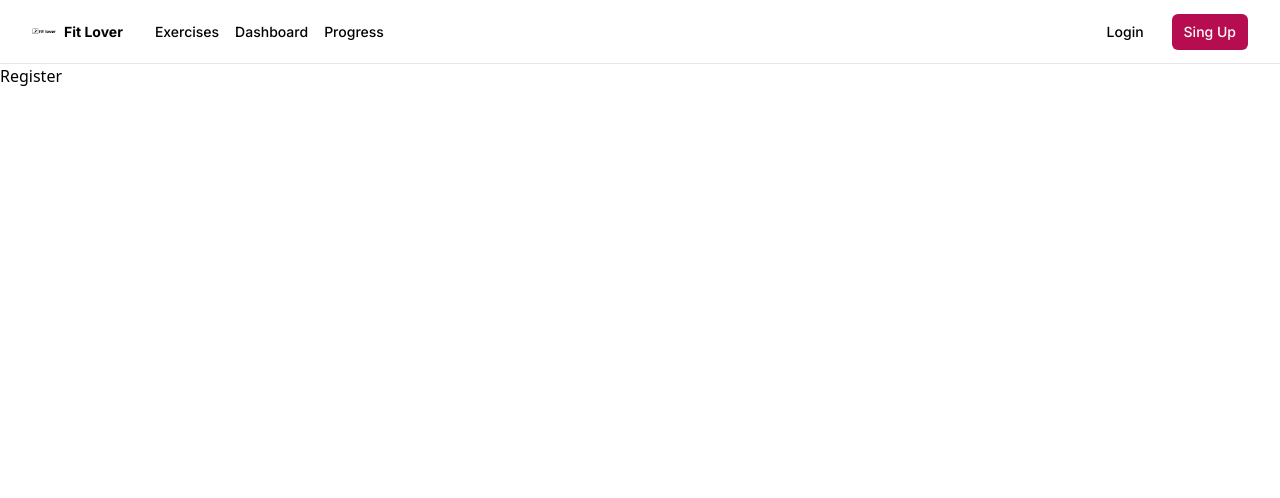
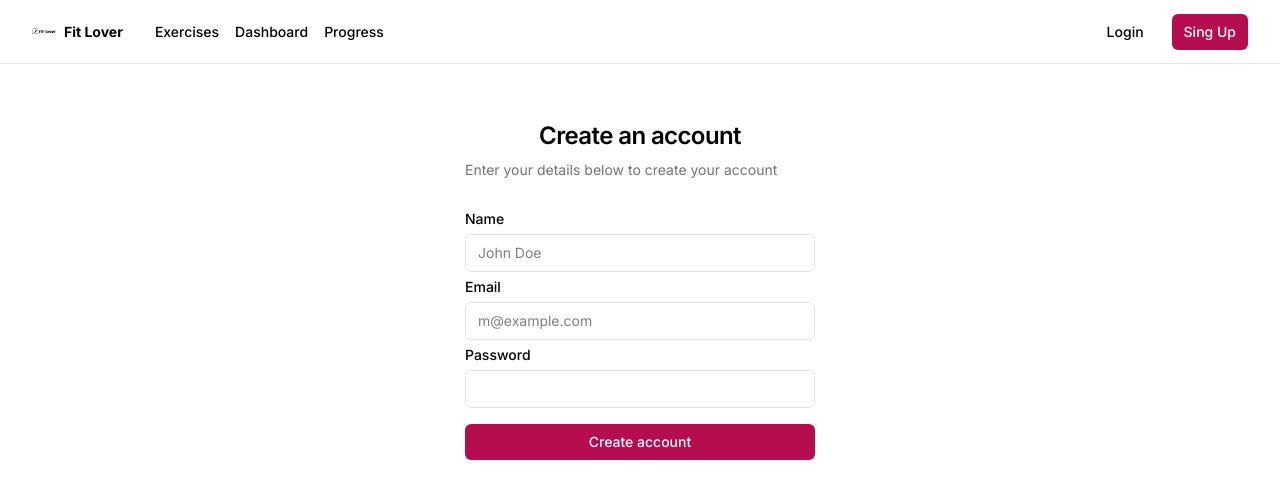
Before and after one commit to No-Country-simulation/equipo-s21-18-m-webapp, a React (Vite) app in the folder frontend/: page /register in a window 1280 px wide. Shown: the top 498 px of the page. Built offline with nearby package versions, Linux system fonts and the light colour scheme.

Commit message:
Se agregan formulario de registro con validaciones

```diff
--- a/frontend/package.json
+++ b/frontend/package.json
@@ -13,6 +13,7 @@
     "@tailwindcss/vite": "^4.0.7",
     "react": "^19.0.0",
     "react-dom": "^19.0.0",
+    "react-hook-form": "^7.54.2",
     "react-router-dom": "^7.2.0",
     "tailwindcss": "^4.0.7"
   },
--- a/frontend/src/pages/Login.jsx
+++ b/frontend/src/pages/Login.jsx
@@ -1,7 +1,16 @@
 export default function Login() {
     return (
         <>
-            <h1>Login</h1>
+            <section>
+                <h1>Welcome back</h1>
+                <p>Enter your credentials to access your account</p>
+                <form>
+                    <span>Email</span>
+                    <input />
+                    <span>Password</span>
+                    <input />
+                </form>
+            </section>
         </>
     )
 }
--- a/frontend/src/pages/Register.jsx
+++ b/frontend/src/pages/Register.jsx
@@ -1,7 +1,133 @@
+import { useForm } from "react-hook-form";
+import { useState } from "react";
+
 export default function Register() {
+
+  const [error,setError]= useState({
+    state:false,
+    msg:''
+  })
+
+  const [loading, setLoading] = useState(false);
+
+  const {
+    register,
+    handleSubmit,
+    formState: { errors },
+  } = useForm();
+
+  const onSubmit = handleSubmit(async (data) => {
+    const body = {
+      name: data.name,
+      email: data.email,
+      password: data.password,
+    };
+
+    try {
+      setLoading(true);
+    } catch (error) {}
+  });
+
   return (
     <>
-      <h1>Register</h1>
+      <div className="w-full font-inter">
+        <form onSubmit={onSubmit} className="w-[350px] flex flex-col mx-auto py-14" noValidate>
+          <h1 className="text-2xl leading-8 font-semibold tracking-tight text-center">Create an account</h1>
+          <p className="text-sm text-[#737373] leading-5 mt-2 mb-6">Enter your details below to create your account</p>
+
+          {/* Name */}
+          <label className="text-sm font-medium leading-none py-2">Name</label>
+          <input
+            className="h10 w-full rounded-md border border-[#e4e4e4] px-3 py-2 text-sm"
+            id="name"
+            type="text"
+            placeholder="John Doe"
+            {...register("name", {
+              required: {
+                value: true,
+                message: "El nombre es requerido",
+              },
+              minLength: {
+                value: 2,
+                message: "El nombre debe tener al menos 2 caracteres",
+              },
+              maxLength: {
+                value: 30,
+                message: "El nombre debe tener como maximo 30 caracteres",
+              },
+              pattern: {
+                value: /^[a-zA-Z\s]{2,30}$/,
+                message: "El nombre solo debe contener letras",
+              },
+            })}
+          />
+          {errors.name && (
+            <span className="block text-red-600 text-xs">
+              {errors.name.message}
+            </span>
+          )}
+
+          {/* Email */}
+          <label className="text-sm font-medium leading-none py-2">Email</label>
+          <input
+            className="h10 w-full rounded-md border border-[#e4e4e4] px-3 py-2 text-sm"
+            id="email"
+            type="text"
+            placeholder="m@example.com"
+            {...register("email", {
+              required: {
+                value: true,
+                message: "El correo es requerido",
+              },
+              pattern: {
+                value: /^[a-zA-Z0-9._%+-]+@[a-z0-9.-]+\.[a-z]{2,4}$/,
+                message:
+                  "Correo no válido. Debe ser formato 'ejemplo@mail.com'",
+              },
+            })}
+          />
+          {errors.email && (
+            <span className="block text-red-600 text-xs">
+              {errors.email.message}
+            </span>
+          )}
+
+          {/* Password */}
+          <label className="text-sm font-medium leading-none py-2">Password</label>
+          <input
+            className="h10 w-full rounded-md border border-[#e4e4e4] px-3 py-2 text-sm"
+            id="password"
+            type="text"
+            {...register("password", {
+              required: {
+                value: true,
+                message: "La contraseña es requerida",
+              },
+              minLength: {
+                value: 8,
+                message: "Debe tener almenos 8 caracteres",
+              },
+              maxLength: {
+                value: 15,
+                message: "Debe tener como maximo 15 caracteres",
+              },
+              pattern: {
+                value:
+                  /^(?=.*[a-z])(?=.*[A-Z])(?=.*\d)(?=.*[$@$!%*?&])([A-Za-z\d$@$!%*?&]|[^ ]){8,15}$/,
+                message:
+                  "Debe contener almenos una mayuscula, minuscula, número, caract. especial '$@$!%*?&'",
+              },
+            })}
+          />
+          {errors.password && (
+            <span className="block text-red-600 text-xs">
+              {errors.password.message}
+            </span>
+          )}
+
+          <button className="text-sm font-medium text-white py-2 px-4 my-4 bg-primary rounded-[6px]">Create account</button>
+        </form>
+      </div>
     </>
   );
 }
```
Also changed, not shown: 1 other file (tests, documents, lock files or other folders).
